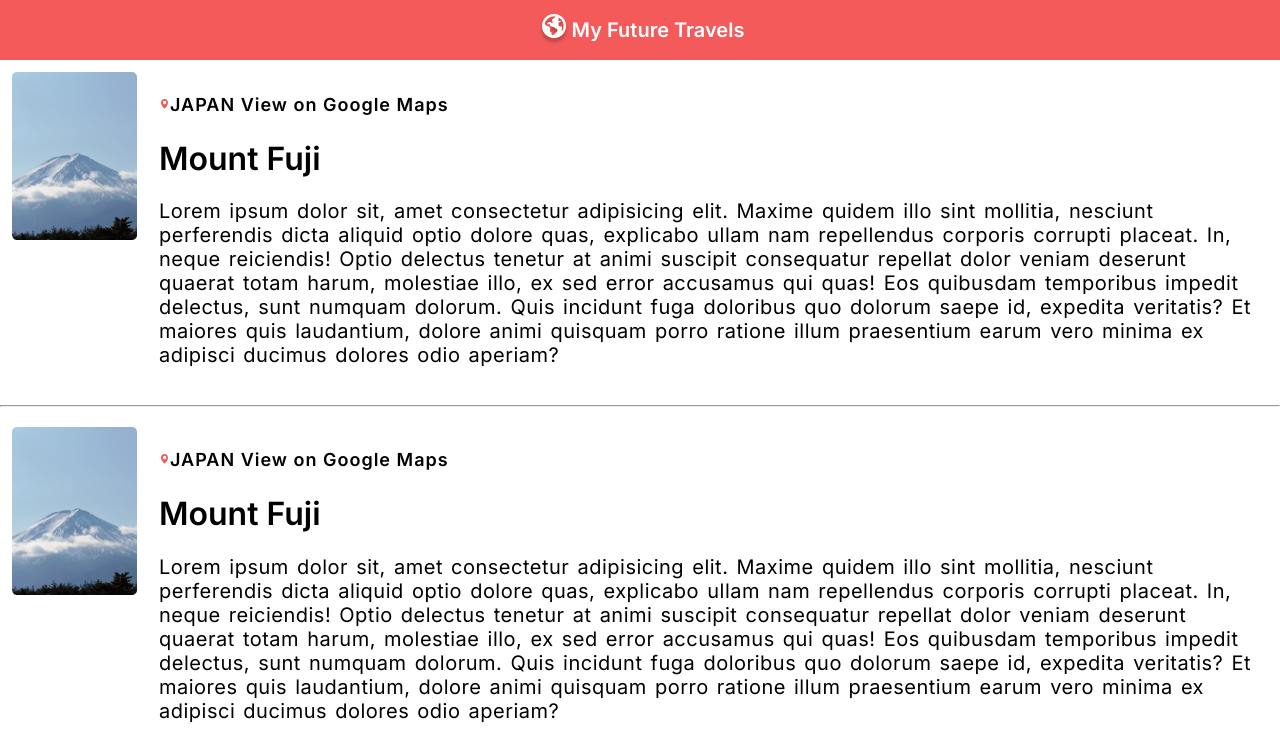
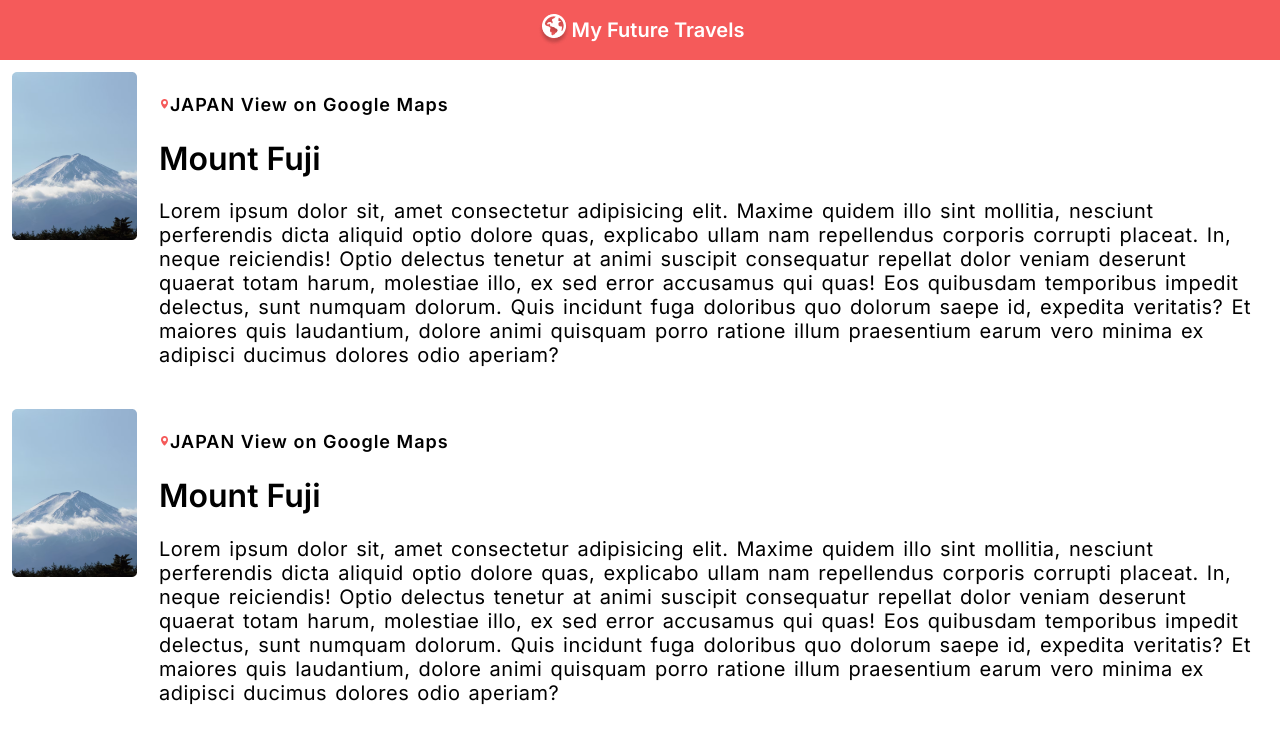
Before and after one commit to Jasminvillatoro/future-travels, a React (Create React App) app: page / in a window 1280 px wide. Shown: the top 745 px of the page. Built offline with nearby package versions, Linux system fonts and the light colour scheme.

Commit message:
map through data

```diff
--- a/src/App.js
+++ b/src/App.js
@@ -1,17 +1,24 @@
 import './App.css';
 import Header from './components/Header';
 import Main from './components/Main';
-import travels from './data';
+import data from './data';
 function App() {
-  console.log(travels);
+  const travels = data.map((item) => {
+    return (
+      <Main
+        key={item.id}
+        img={item.imageUrl}
+        location={item.location}
+        title={item.title}
+        googlemap={item.googleMapsUrl}
+        description={item.description}
+      />
+    );
+  });
   return (
     <div className="App">
       <Header />
-      <Main />
-      <hr />
-      <Main />
-      <hr />
-      <Main />
+      {travels}
     </div>
   );
 }
```
